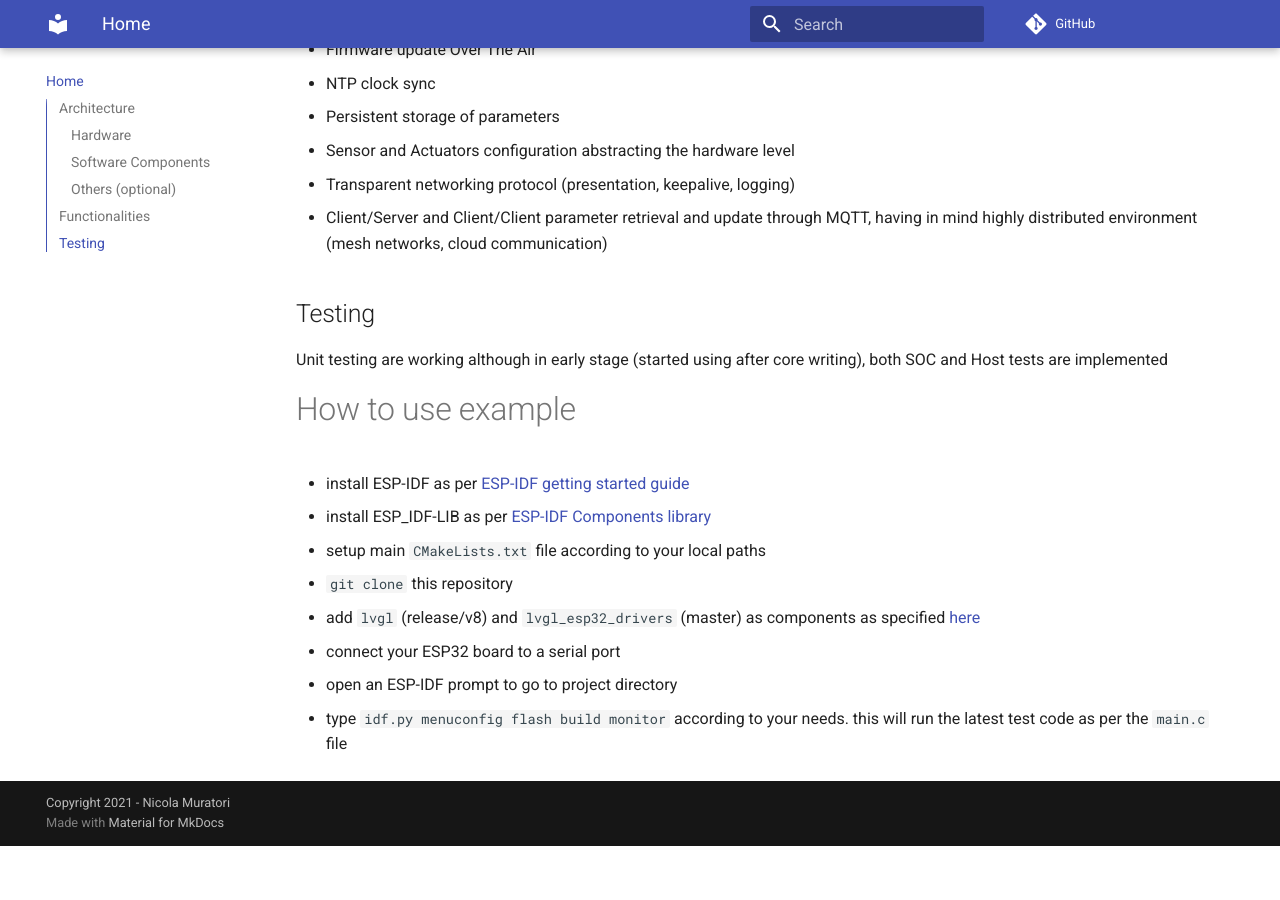
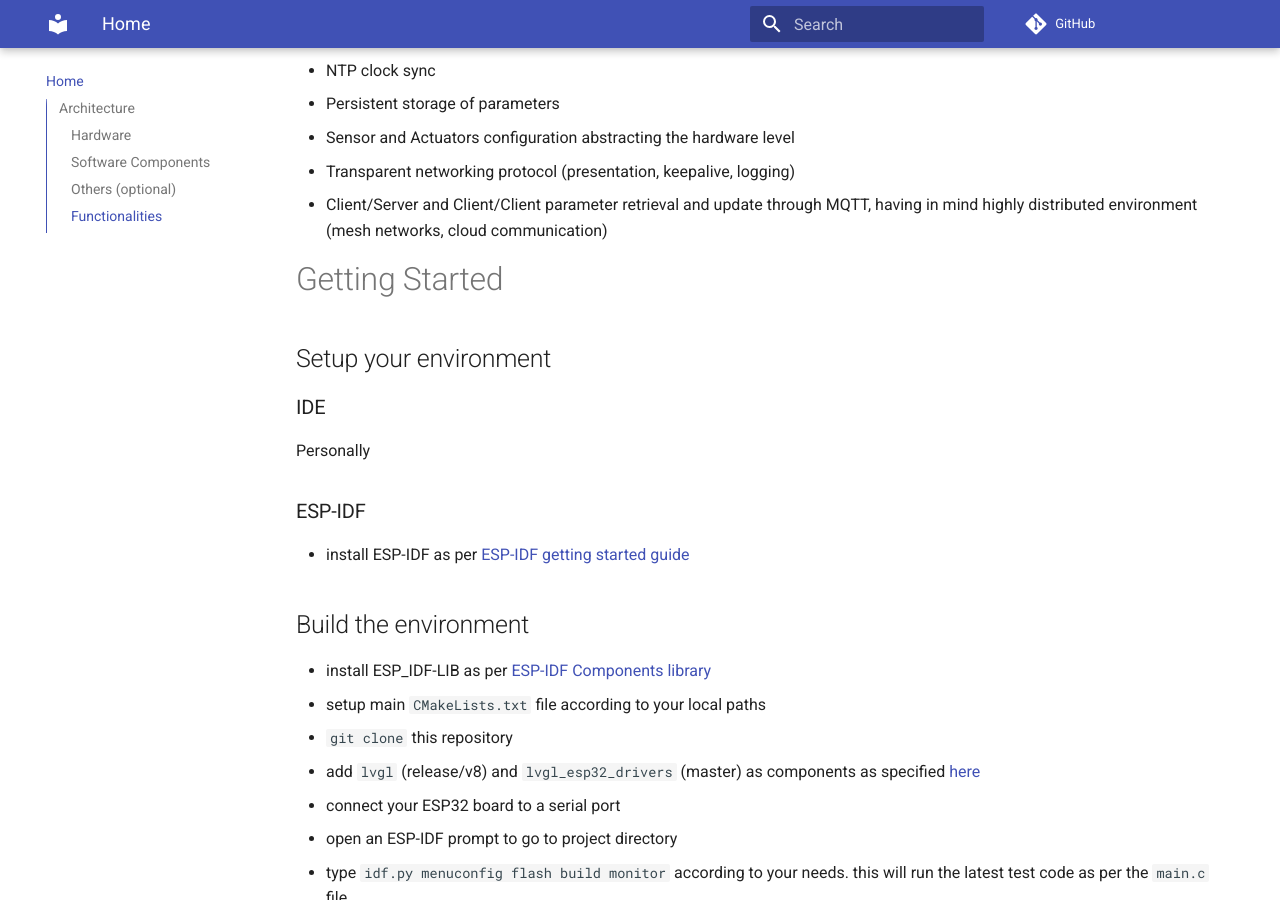
Before and after one commit to ogghst/grownode, an MkDocs documentation site: the page built from docs/index.md, in a window 1280 px wide and 900 px high, scrolled down 1155 px. Built offline with MkDocs 1.6.1 and Material for MkDocs 9.7.7, drawn with Linux system fonts in a browser that asks for light colours; comment, search, counter and statistics services are not loaded; before the commit the page ends 2001 px from its top, so only the background shows below that.

Commit message:
docs update

```diff
--- a/docs/index.md
+++ b/docs/index.md
@@ -26,7 +26,7 @@ GrowNode aims to use most common development tools. Actual release is composed b
  - OpenHab/Home Assistant as a controller
  - Fusion360 as Schematic and 3D CAD
 
-## Functionalities
+### Functionalities
 
 Grownode provides functionalities that lets you kickstart your projects in minutes:
 
@@ -39,13 +39,23 @@ Grownode provides functionalities that lets you kickstart your projects in minut
 - Transparent networking protocol (presentation, keepalive, logging)
 - Client/Server and Client/Client parameter retrieval and update through MQTT, having in mind highly distributed environment (mesh networks, cloud communication)
 
-## Testing
+# Getting Started
 
-Unit testing are working although in early stage (started using after core writing), both SOC and Host tests are implemented
+## Setup your environment
 
-# How to use example
+### IDE
+
+Personally
+
+### ESP-IDF
+
+
 
 - install ESP-IDF as per [ESP-IDF getting started guide](https://docs.espressif.com/projects/esp-idf/en/latest/esp32/get-started/)
+
+
+## Build the environment
+
 - install ESP_IDF-LIB as per [ESP-IDF Components library](https://github.com/UncleRus/esp-idf-lib)
 - setup main `CMakeLists.txt` file according to your local paths
 - `git clone` this repository
@@ -53,3 +63,5 @@ Unit testing are working although in early stage (started using after core writi
 - connect your ESP32 board to a serial port
 - open an ESP-IDF prompt to go to project directory
 - type `idf.py menuconfig flash build monitor` according to your needs. this will run the latest test code as per the `main.c` file
+
+##
```
Also changed, not shown: docs/img/grownode_logo_320.png (added), docs/img/grownode_logo_full.png (added).
